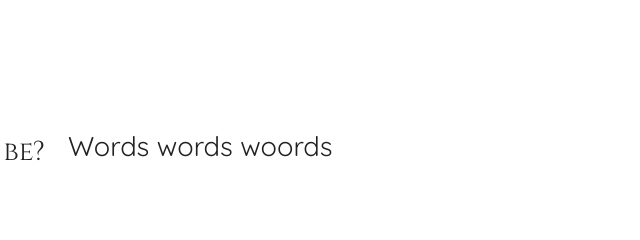
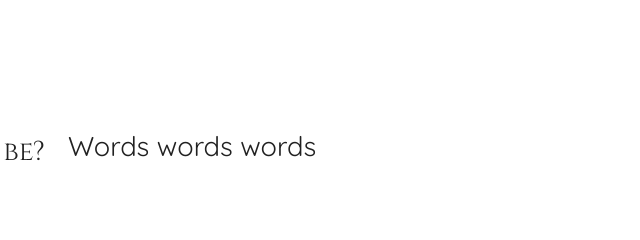
Before and after one commit to niloo-and-jarryd/niloo-and-jarryd.github.io, a plain HTML site: page index.html in a window 1280 px wide. Shown: the part 2120-2360 px from the top of the page, 540-1180 px from the left. Drawn offline with Linux system fonts and the light colour scheme.

```diff
--- a/index.html
+++ b/index.html
@@ -68,7 +68,7 @@
                 <h3 class="reveal">idk? What should this section be?<br>
 
                 </h3>
-                <p class="text reveal">Words words woords</p>
+                <p class="text reveal">Words words words</p>
             </div>
 
 
```
Also changed, not shown: 1 other file.
